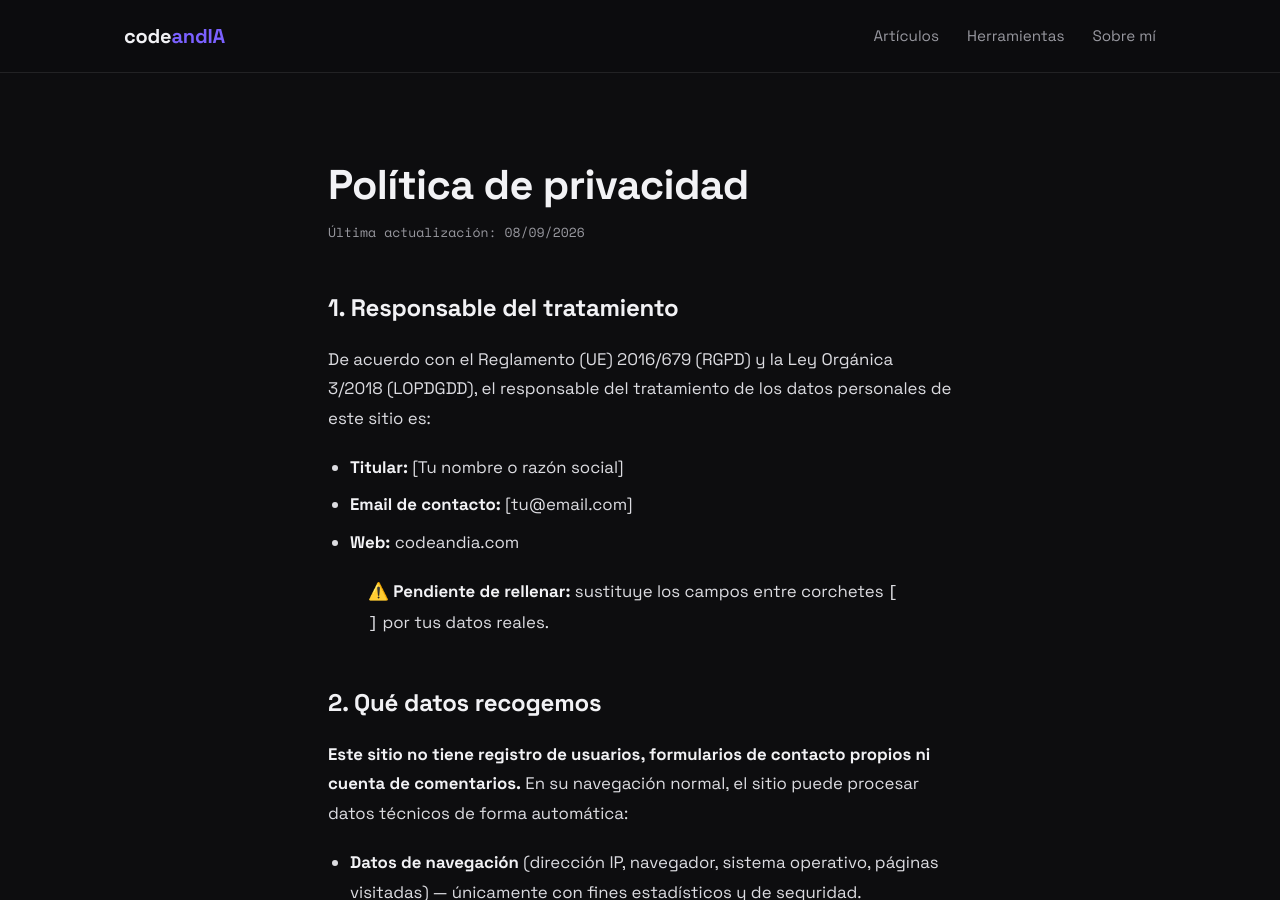
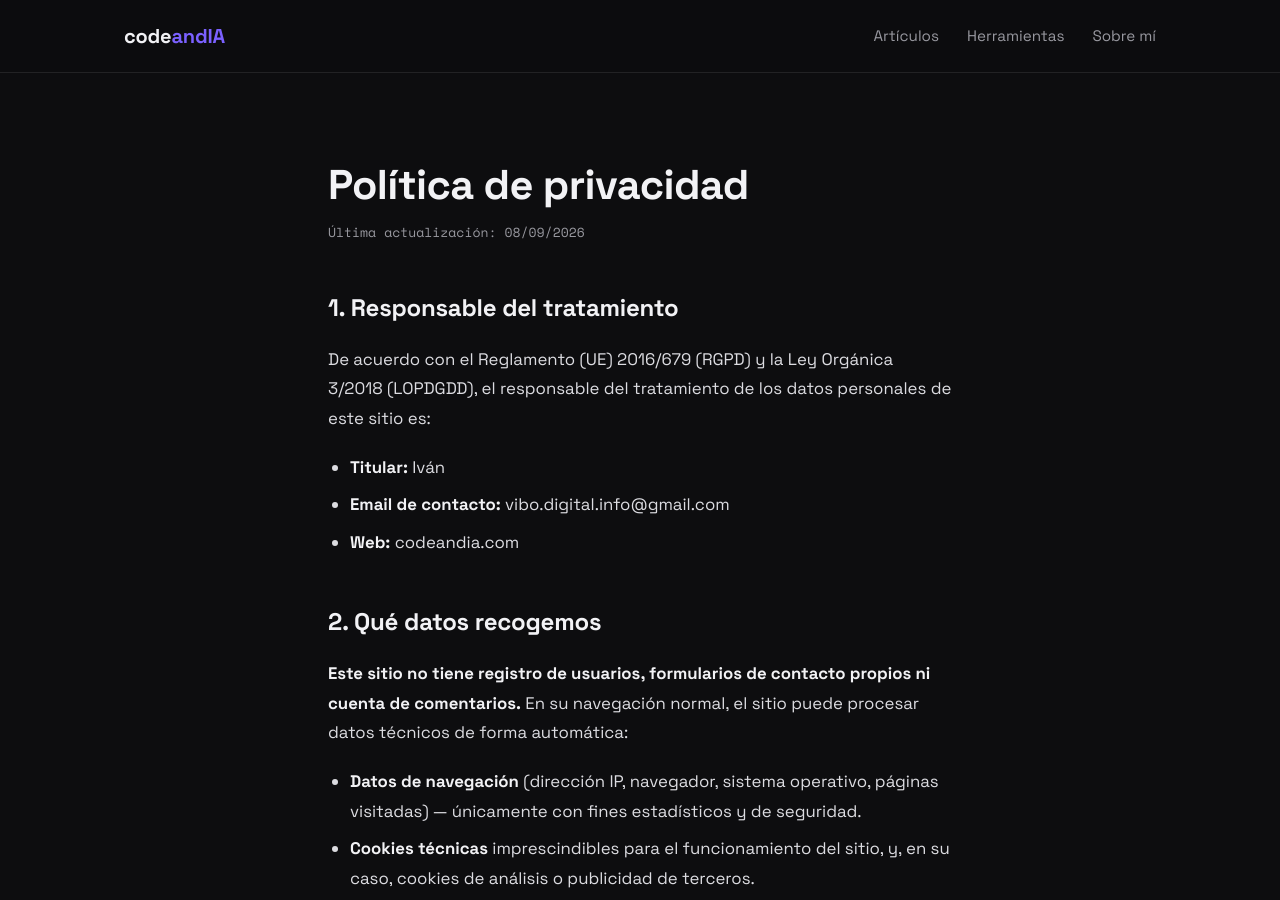
Before and after one commit to vibodigitalinfo-lab/codeandIA, a Jekyll site: the page built from privacidad.md, in a window 1280 px wide and 900 px high. Built offline with Jekyll 4.4.1, drawn with Linux system fonts in a browser that asks for light colours; some of the changed text lies outside the part shown.

Commit message:
docs: datos del titular en las páginas legales
- Aviso legal y Privacidad con nombre (Iván) y correo de contacto

Co-Authored-By: Claude Code <noreply@anthropic.com>

```diff
--- a/privacidad.md
+++ b/privacidad.md
@@ -9,11 +9,9 @@ updated: 2026-09-08
 
 De acuerdo con el Reglamento (UE) 2016/679 (RGPD) y la Ley Orgánica 3/2018 (LOPDGDD), el responsable del tratamiento de los datos personales de este sitio es:
 
-- **Titular:** [Tu nombre o razón social]
-- **Email de contacto:** [tu@email.com]
+- **Titular:** Iván
+- **Email de contacto:** vibo.digital.info@gmail.com
 - **Web:** codeandia.com
-
-> ⚠️ **Pendiente de rellenar:** sustituye los campos entre corchetes `[ ]` por tus datos reales.
 
 ## 2. Qué datos recogemos
 
@@ -46,7 +44,7 @@ No se ceden datos personales a terceros, salvo obligación legal o cuando el acc
 
 ## 6. Derechos de las personas interesadas
 
-Puedes ejercer en cualquier momento tus derechos de **acceso, rectificación, supresión, oposición, limitación del tratamiento y portabilidad**, enviando un email a **[tu@email.com]** indicando el derecho que deseas ejercer.
+Puedes ejercer en cualquier momento tus derechos de **acceso, rectificación, supresión, oposición, limitación del tratamiento y portabilidad**, enviando un email a **vibo.digital.info@gmail.com** indicando el derecho que deseas ejercer.
 
 Puedes consultar el procedimiento de reclamación ante la **Agencia Española de Protección de Datos (AEPD)** en [aepd.es](https://www.aepd.es).
 
@@ -64,4 +62,4 @@ Esta política puede actualizarse para adaptarse a cambios normativos o en el fu
 
 ## 10. Contacto
 
-Para cualquier duda sobre estas políticas, escribe a **[tu@email.com]**. Respondemos lo antes posible, normalmente en menos de 48 horas.
+Para cualquier duda sobre estas políticas, escribe a **vibo.digital.info@gmail.com**. Respondemos lo antes posible, normalmente en menos de 48 horas.
```
Also changed, not shown: aviso-legal.md (+2 -4 lines).
